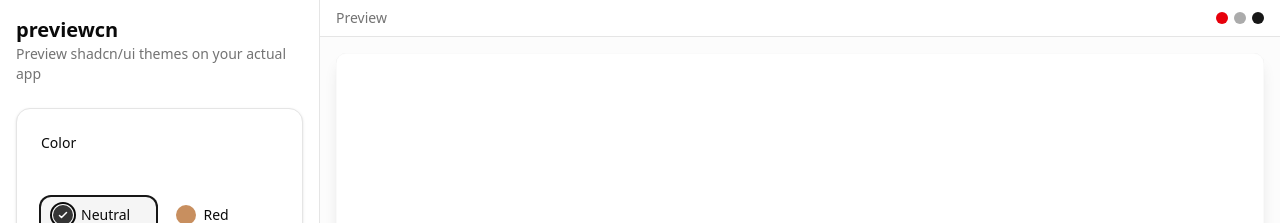
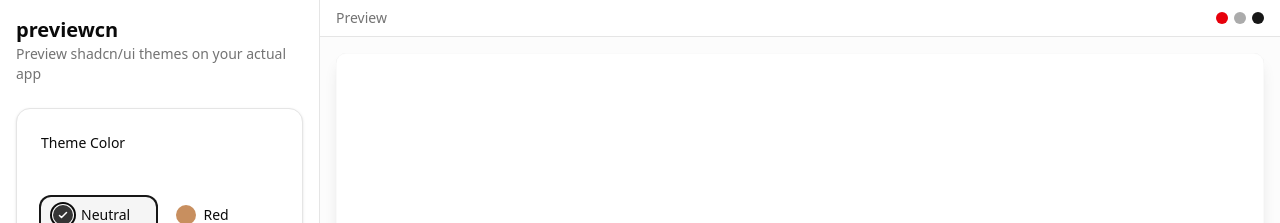
Before and after one commit to taishikato/previewcn, a Next.js app: page / in a window 1280 px wide. Shown: the top 223 px of the page. Built offline with nearby package versions, Linux system fonts and the light colour scheme.

Commit message:
fix: adjust ThemeEditor layout and update CardTitle for better theme context

```diff
--- a/components/theme-editor.tsx
+++ b/components/theme-editor.tsx
@@ -109,7 +109,7 @@
   return (
     <div className="flex h-screen">
       {/* Left panel - Editor */}
-      <div className="w-80 flex-shrink-0 overflow-y-auto border-r bg-background p-4">
+      <div className="w-80 shrink-0 overflow-y-auto border-r bg-background p-4">
         <div className="mb-6">
           <h1 className="text-xl font-bold">previewcn</h1>
           <p className="text-sm text-muted-foreground">
@@ -121,7 +121,7 @@
           {/* Color Preset */}
           <Card>
             <CardHeader className="pb-3">
-              <CardTitle className="text-sm font-medium">Color</CardTitle>
+              <CardTitle className="text-sm font-medium">Theme Color</CardTitle>
             </CardHeader>
             <CardContent>
               <ColorPresetSelector
```
